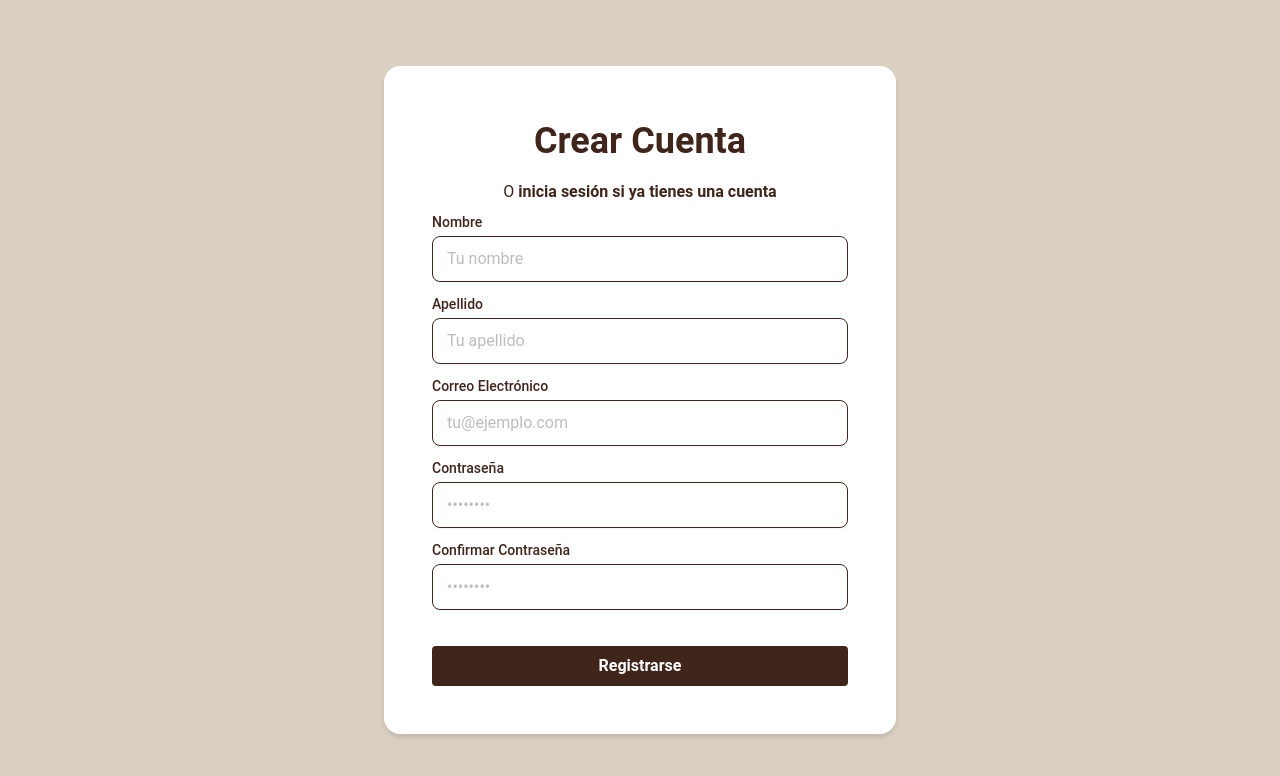
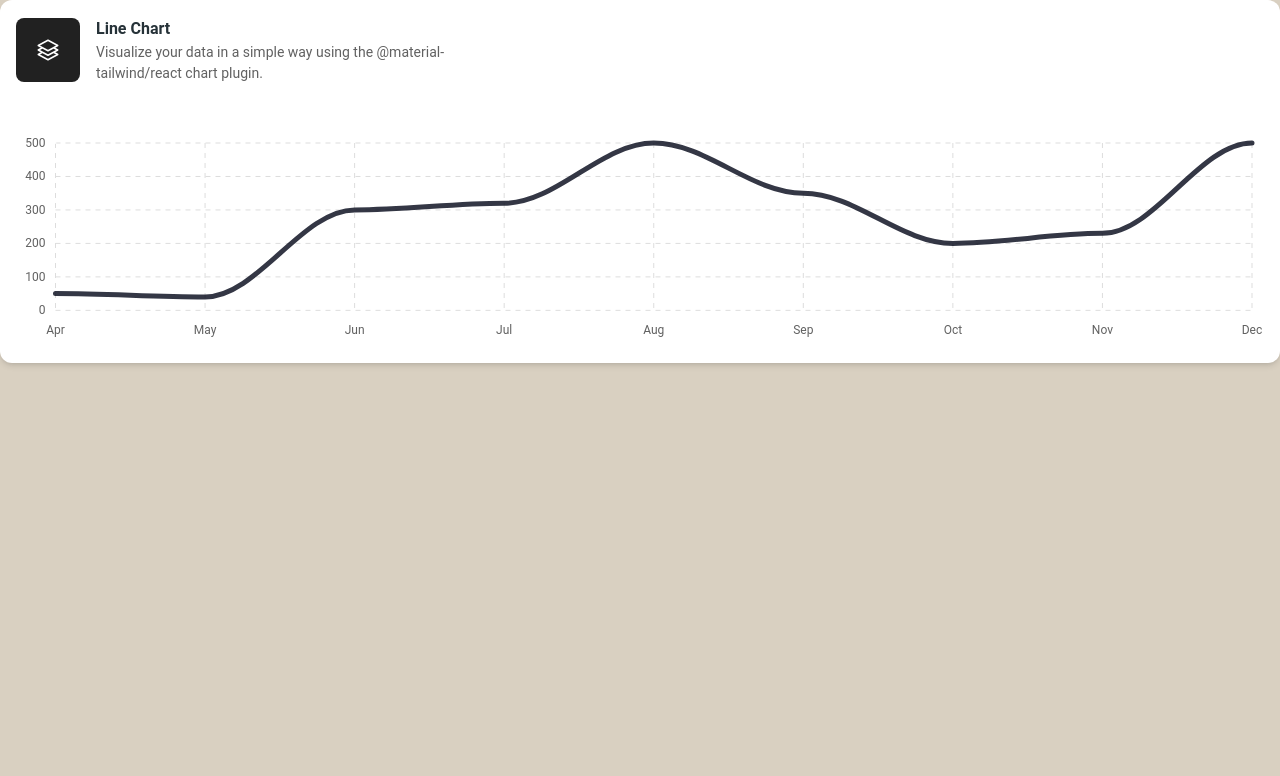
Before and after one commit to ikabeee/brown-appjs, a React (Vite) app: page / in a window 1280 px wide. Shown: the top 776 px of the page. Built offline with nearby package versions, Linux system fonts and the light colour scheme.

Commit message:
Added LineChart Component

```diff
--- a/src/App.jsx
+++ b/src/App.jsx
@@ -1,5 +1,6 @@
 import Register from "./pages/Register/Register";
 import Login from "./pages/Login/Login";
+import LineChart from "./components/LineChart";
 
 
 
@@ -7,7 +8,7 @@ function App() {
 
   return (
     <>
-    <Register/>
+    <LineChart/>
     </>
   )
 }
--- /dev/null
+++ b/src/components/LineChart.jsx
@@ -0,0 +1,130 @@
+import {
+    Card,
+    CardBody,
+    CardHeader,
+    Typography,
+  } from "@material-tailwind/react";
+  import Chart from "react-apexcharts";
+  import { Square3Stack3DIcon } from "@heroicons/react/24/outline";
+
+  const chartConfig = {
+    type: "line",
+    height: 240,
+    series: [
+      {
+        name: "Sales",
+        data: [50, 40, 300, 320, 500, 350, 200, 230, 500],
+      },
+    ],
+    options: {
+      chart: {
+        toolbar: {
+          show: false,
+        },
+      },
+      title: {
+        show: "",
+      },
+      dataLabels: {
+        enabled: false,
+      },
+      colors: ["#020617"],
+      stroke: {
+        lineCap: "round",
+        curve: "smooth",
+      },
+      markers: {
+        size: 0,
+      },
+      xaxis: {
+        axisTicks: {
+          show: false,
+        },
+        axisBorder: {
+          show: false,
+        },
+        labels: {
+          style: {
+            colors: "#616161",
+            fontSize: "12px",
+            fontFamily: "inherit",
+            fontWeight: 400,
+          },
+        },
+        categories: [
+          "Apr",
+          "May",
+          "Jun",
+          "Jul",
+          "Aug",
+          "Sep",
+          "Oct",
+          "Nov",
+          "Dec",
+        ],
+      },
+      yaxis: {
+        labels: {
+          style: {
+            colors: "#616161",
+            fontSize: "12px",
+            fontFamily: "inherit",
+            fontWeight: 400,
+          },
+        },
+      },
+      grid: {
+        show: true,
+        borderColor: "#dddddd",
+        strokeDashArray: 5,
+        xaxis: {
+          lines: {
+            show: true,
+          },
+        },
+        padding: {
+          top: 5,
+          right: 20,
+        },
+      },
+      fill: {
+        opacity: 0.8,
+      },
+      tooltip: {
+        theme: "dark",
+      },
+    },
+  };
+
+  export default function LineChart() {
+    return (
+      <Card>
+        <CardHeader
+          floated={false}
+          shadow={false}
+          color="transparent"
+          className="flex flex-col gap-4 rounded-none md:flex-row md:items-center"
+        >
+          <div className="w-max rounded-lg bg-gray-900 p-5 text-white">
+            <Square3Stack3DIcon className="h-6 w-6" />
+          </div>
+          <div>
+            <Typography variant="h6" color="blue-gray">
+              Line Chart
+            </Typography>
+            <Typography
+              variant="small"
+              color="gray"
+              className="max-w-sm font-normal"
+            >
+              Visualize your data in a simple way using the
+              @material-tailwind/react chart plugin.
+            </Typography>
+          </div>
+        </CardHeader>
+        <CardBody className="px-2 pb-0">
+          <Chart {...chartConfig} />
+        </CardBody>
+      </Card>
+    );
+  }
```
